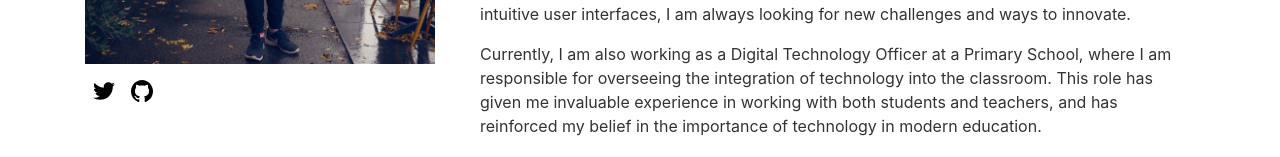
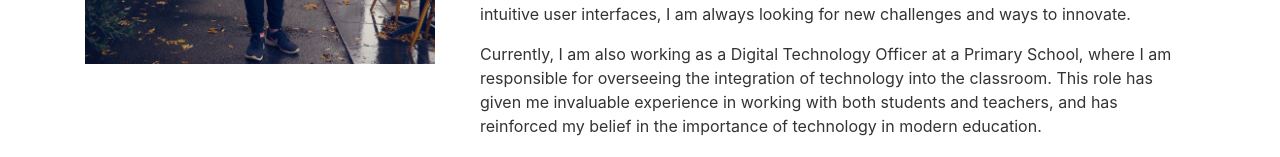
Before and after one commit to jaydickson02/Website, a Next.js app: page /about in a window 1280 px wide. Shown: the part 459-616 px from the top of the page. Built offline with nearby package versions, Linux system fonts and the light colour scheme.

Commit message:
Removed socials from about

```diff
--- a/pages/about.js
+++ b/pages/about.js
@@ -18,25 +18,7 @@ const about = () => {
 
             <Image class="ProfileImage" src={"/jay-dickson.webp"} alt="Profile" width="1440px" height="1800px" />
 
-            <div class="AboutIcons">
-            <span class="icons" style={{width: '100%', marginTop: '0%', padding: '22px', textAlign: 'left'}}>
-
-                <span style={{ padding: '10px' }}>
-                    <a target="_blank" href="https://twitter.com/rubbergoldfsh">
-                        <Image class="autoFilter" src={"/Icons/twitter.svg"} alt="twitter"
-                            width="22" height="22"/>
-                    </a>
-                </span>
-
-                <span style={{ padding: '10px' }}>
-                    <a target="_blank" href="https://github.com/jaydickson02">
-                        <Image class="autoFilter" src={"/Icons/github.svg"} alt="github" width="22" height="22" />
-                    </a>
-                </span>
-
-            </span>
-            </div>
-        </Col>
+       </Col>
 
         <Col sm={12} md={8} lg={8}>
 
```
